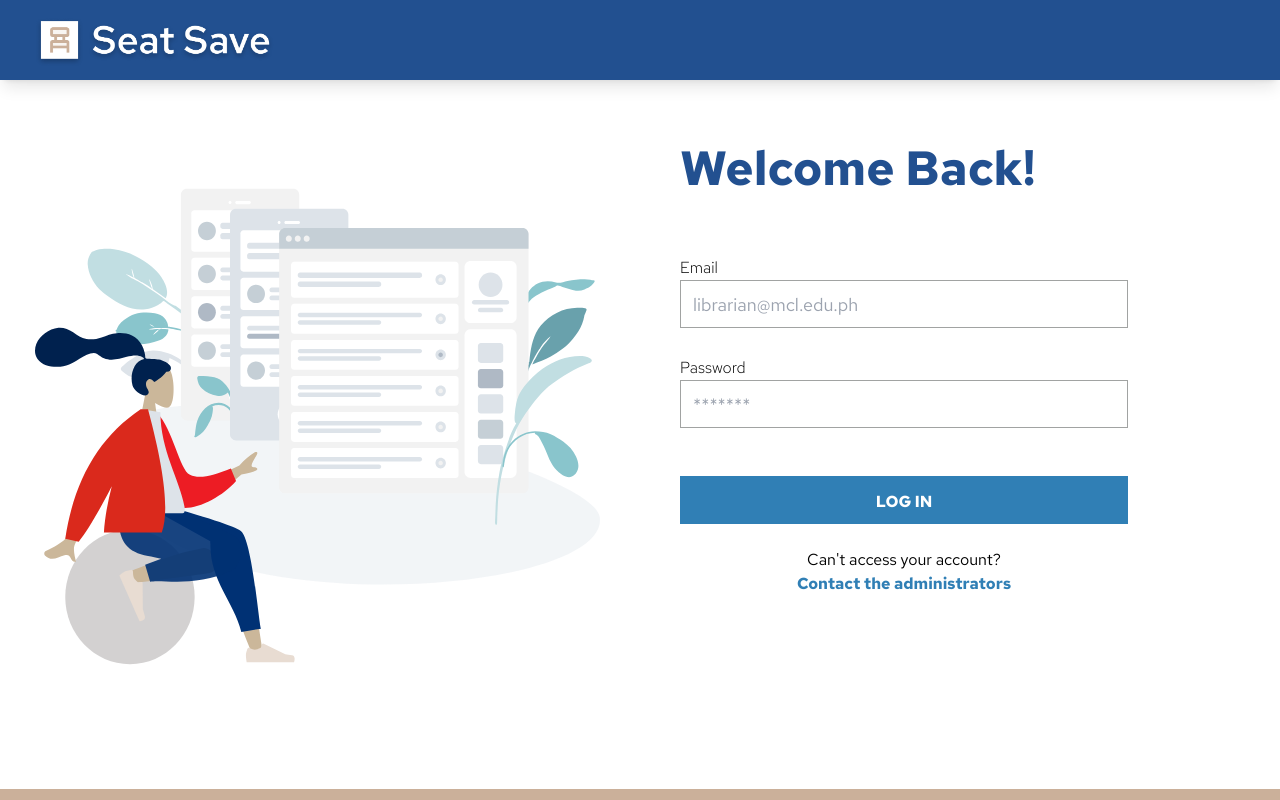
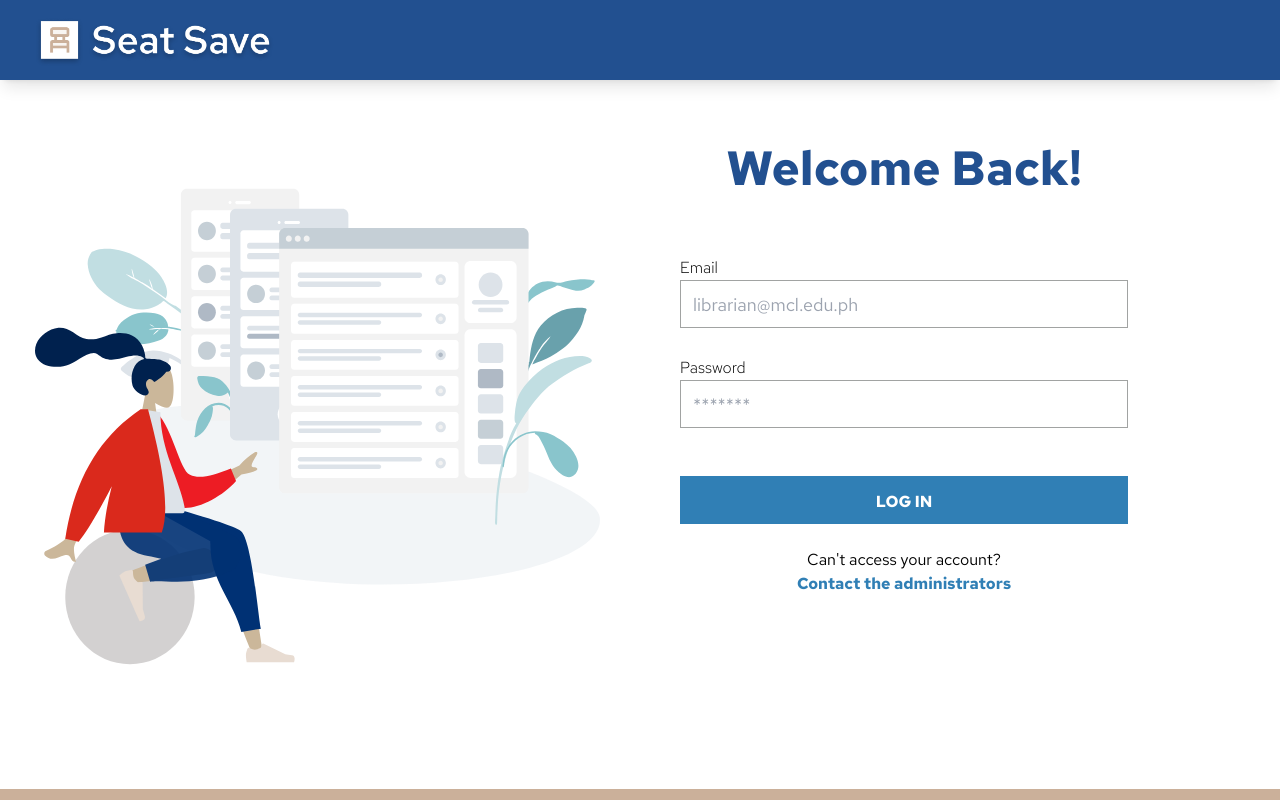
Before and after one commit to LipatJob/SeatSave, a Next.js app in the folder SeatSave.Web/: page /librarian/login in a window 1280 px wide. Shown: the top 800 px of the page. Built offline with nearby package versions, Linux system fonts and the light colour scheme.

Commit message:
Minor edits

```diff
--- a/SeatSave.Web/pages/librarian/login.js
+++ b/SeatSave.Web/pages/librarian/login.js
@@ -11,7 +11,7 @@ export default function LibrarianLogin() {
   useEffect(() => {
     // redirect to home if already logged in
     if (librarianAuthService.isLoggedIn()) {
-      Router.push('/');
+      Router.push('/librarian');
     }
   }, []);
 
@@ -40,7 +40,7 @@ export default function LibrarianLogin() {
         />
       </div>
       <div className='sm:max-w-md'>
-        <h1 className='mb-16 text-dusk-blue'>Welcome Back!</h1>
+        <h1 className='mb-16 text-center text-dusk-blue'>Welcome Back!</h1>
         <Formik
           initialValues={{
             email: '',
--- a/SeatSave.Web/pages/login.js
+++ b/SeatSave.Web/pages/login.js
@@ -40,7 +40,7 @@ export default function VisitorLogin() {
         />
       </div>
       <div className='sm:max-w-md'>
-        <h1 className='mb-16 text-dusk-blue'>Welcome Back!</h1>
+        <h1 className='mb-16 text-center text-dusk-blue'>Welcome Back!</h1>
         <Formik
           initialValues={{
             email: '',
```
